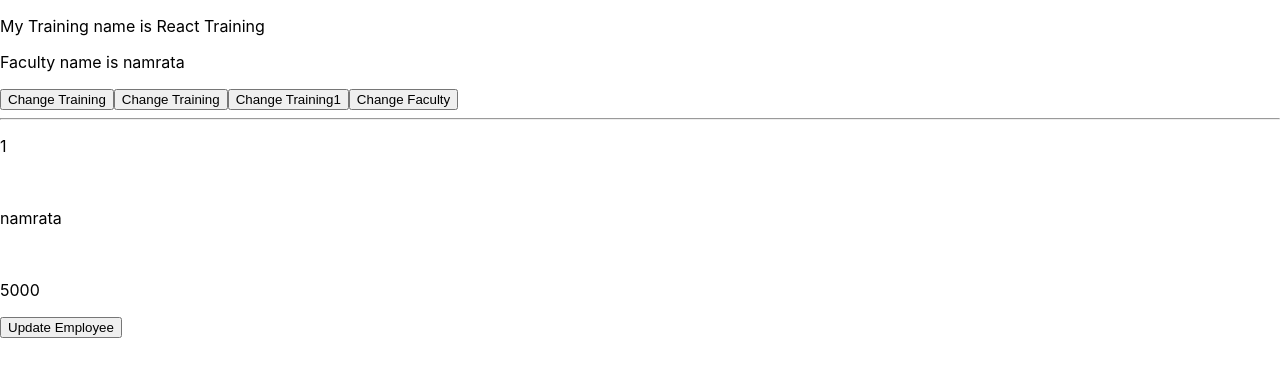
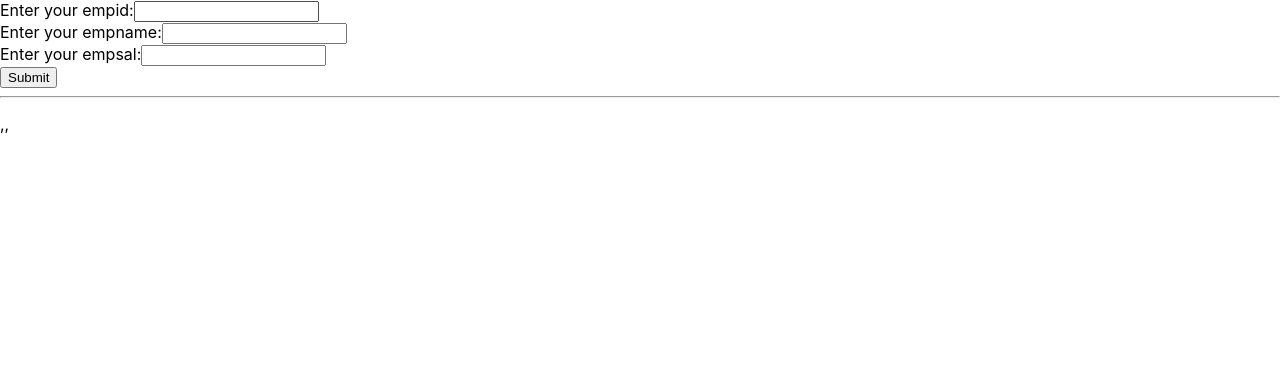
Before and after one commit to AwareSelf/react_vw_19dec2023, a React (Create React App) app in the folder react_sample_app/: page / in a window 1280 px wide. Shown: the top 376 px of the page. Built offline with nearby package versions, Linux system fonts and the light colour scheme.

Commit message:
forms handling :diff ways
forms handling :diff ways

```diff
--- a/react_sample_app/src/App.js
+++ b/react_sample_app/src/App.js
@@ -11,6 +11,9 @@ import Empx from './Empx';
 import Empx1 from './Empx1';
 import MyTraining from './useState_MyTraining';
 import Employee from './useState_Emp';
+import MyForm from './MyForm';
+import MyForm1 from './MyForm1';
+import MyForm2 from './MyForm2';
 
 //these are similar in functionality toc class but you create it using function syntax
 //react - functional components
@@ -54,12 +57,18 @@ function App() {
        <hr/>
        <p>Show Emp array using JSX map function and child Emp component</p>
        <Emparr1/>
-  */}
+
 
     <MyTraining facultyname={'namrata'}/>
     <hr/>
     <Employee eid={1} ename={name} esal={sal} />
-
+    <hr/>
+    <MyForm />
+    <hr/>
+    <MyForm1 />
+     <hr/>
+      */}
+    <MyForm2/>
     </div>
   );
 }
--- /dev/null
+++ b/react_sample_app/src/MyForm.js
@@ -0,0 +1,58 @@
+import { useState } from "react";
+
+function MyForm(props)
+{
+
+ const  [empid,setEmpid] = useState(1);
+ const  [empname,setEmpname] = useState("namrata");
+ const  [empsal,setEmpsal] = useState(5000);
+
+
+ const handleSubmit = (event)=>{
+
+    event.preventDefault();
+    console.log('handle submit called');
+   alert(empid+","+empname+","+empsal);
+ }
+
+    return(
+        <>
+        <form onSubmit={handleSubmit}>
+            <label>
+                Enter your empid:
+                <input type='text'
+                       value={empid}
+                       onChange={(e)=>{setEmpid(e.target.value)}}
+                />
+
+            </label>
+            <br/>
+            <label>
+                Enter your empname:
+                <input type='text'
+                       value={empname}
+                       onChange={(e)=>{setEmpname(e.target.value)}}
+                />
+
+            </label>
+            <br/>
+            <label>
+                Enter your empsal:
+                <input type='text'
+                       value={empsal}
+                       onChange={(e)=>{setEmpsal(e.target.value)}}
+                />
+
+            </label>
+            <br/>
+            <input type="submit" />
+        </form>
+        <hr/>
+        <div>
+            <p>{empid},{empname},{empsal}</p>
+        </div>
+        </>
+    );
+}
+
+export default MyForm;
--- /dev/null
+++ b/react_sample_app/src/MyForm1.js
@@ -0,0 +1,69 @@
+import { useState } from "react";
+
+function MyForm1(props)
+{
+
+ const  [empid,setEmpid] = useState(1);
+ const  [empname,setEmpname] = useState("namrata");
+ const  [empsal,setEmpsal] = useState(5000);
+
+
+ const handleSubmit = (event)=>{
+
+    event.preventDefault();
+    console.log('handle submit called');
+   alert(empid+","+empname+","+empsal);
+ }
+
+ const handleChange = (event)=>{
+    console.log('handle Change callback called...');
+    const name = event.target.name;
+    const value = event.target.value;
+    console.log('target name:'+name+", target value:"+value);
+    setEmpid(event.target.value);
+ }
+
+    return(
+        <>
+        <form onSubmit={handleSubmit}>
+            <label>
+                Enter your empid:
+                <input type='text'
+                       name='empid'
+                       value={empid}
+                       onChange={handleChange}
+                />
+
+            </label>
+            <br/>
+            <label>
+                Enter your empname:
+                <input type='text'
+                       name='empname'
+                       value={empname}
+                       onChange={(e)=>{setEmpname(e.target.value)}}
+                />
+
+            </label>
+            <br/>
+            <label>
+                Enter your empsal:
+                <input type='text'
+                       name='empsal'
+                       value={empsal}
+                       onChange={(e)=>{setEmpsal(e.target.value)}}
+                />
+
+            </label>
+            <br/>
+            <input type="submit" />
+        </form>
+        <hr/>
+        <div>
+            <p>{empid},{empname},{empsal}</p>
+        </div>
+        </>
+    );
+}
+
+export default MyForm1;
--- /dev/null
+++ b/react_sample_app/src/MyForm2.js
@@ -0,0 +1,71 @@
+import { useState } from "react";
+
+function MyForm2(props)
+{
+
+ const  [formvalue,setformvalue] = useState({});
+
+
+ const handleSubmit = (event)=>{
+
+    event.preventDefault();
+    console.log('handle submit called');
+   alert(formvalue.empid+","+formvalue.empname+","+formvalue.empsal);
+
+   console.log('on submit...');
+   console.log(formvalue);
+
+ }
+
+ const handleChange = (event)=>{
+    console.log('handle Change callback called...');
+    const name = event.target.name;
+    const value = event.target.value;
+    console.log('target name:'+name+", target value:"+value);
+    setformvalue(prev=>({...prev,[name]:value}));
+ }
+
+    return(
+        <>
+        <form onSubmit={handleSubmit}>
+            <label>
+                Enter your empid:
+                <input type='text'
+                       name='empid'
+                       value={formvalue.empid||""}
+                       onChange={handleChange}
+                />
+
+            </label>
+            <br/>
+            <label>
+                Enter your empname:
+                <input type='text'
+                       name='empname'
+                       value={formvalue.empname||""}
+                       onChange={handleChange}
+                />
+
+            </label>
+            <br/>
+            <label>
+                Enter your empsal:
+                <input type='text'
+                       name='empsal'
+                       value={formvalue.empsal||""}
+                       onChange={handleChange}
+                />
+
+            </label>
+            <br/>
+            <input type="submit" />
+        </form>
+        <hr/>
+        <div>
+            <p>{formvalue.empid},{formvalue.empname},{formvalue.empsal}</p>
+        </div>
+        </>
+    );
+}
+
+export default MyForm2;
```
